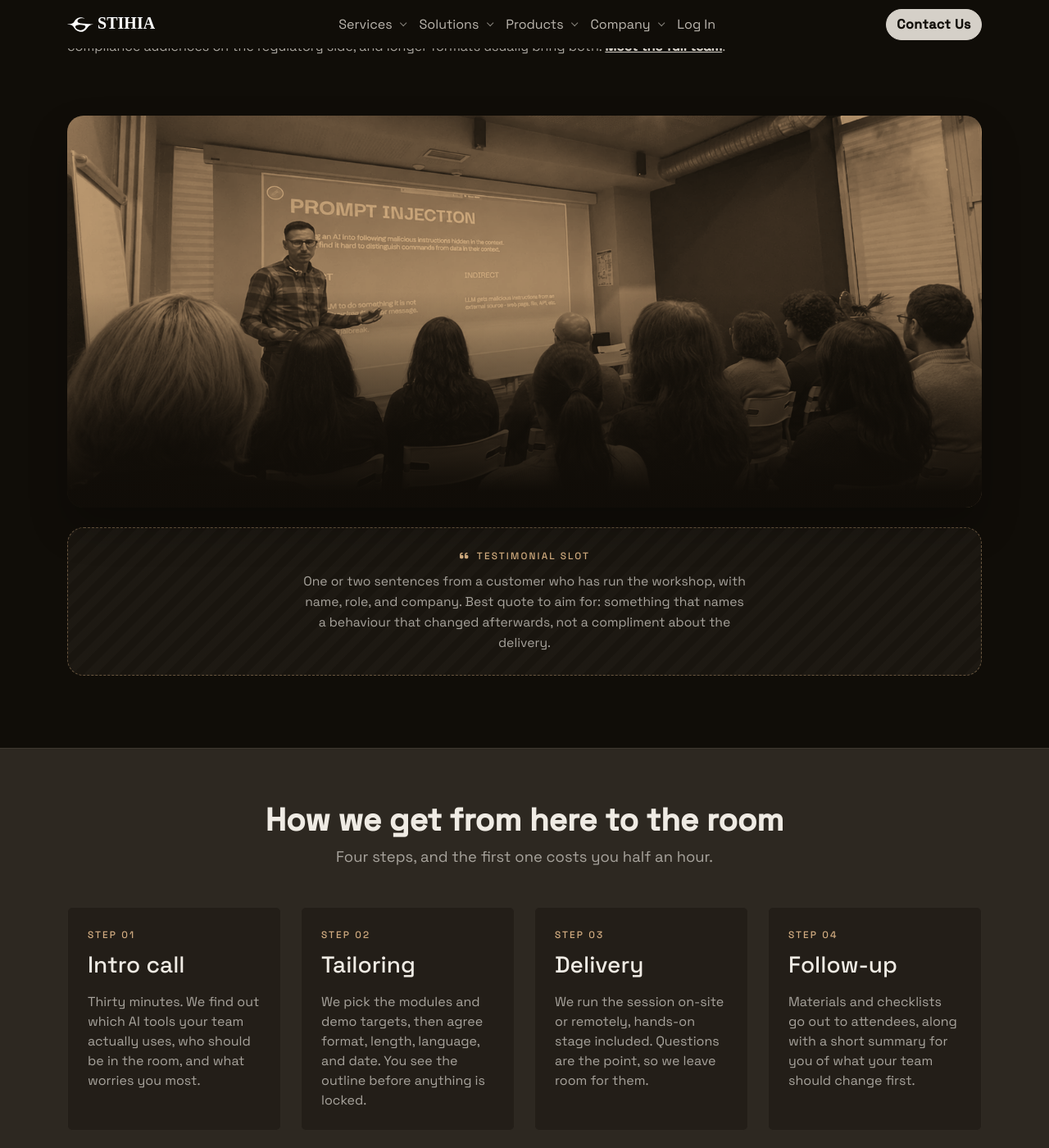
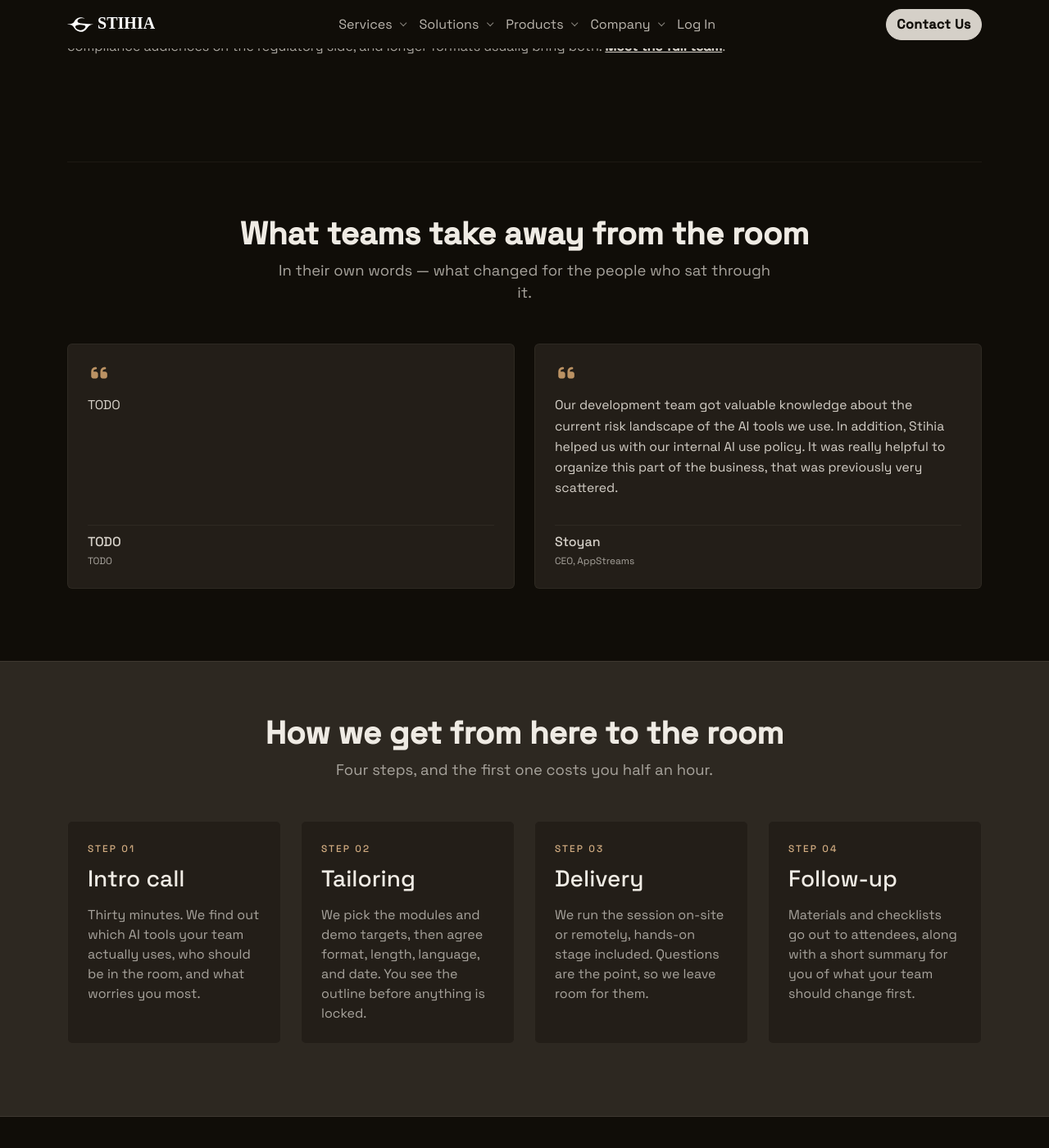
Before and after one commit to stihia-ai/stihia-ai.github.io, a Jekyll site: the page built from services/workshop.html, in a window 1280 px wide and 1400 px high, scrolled down 7876 px. Shown: the whole window at 82% size. Built offline with Jekyll 4.4.1, drawn with Linux system fonts in a browser that asks for light colours; nearby versions of some CDN libraries; some web fonts are replaced.

Commit message:
feat(services): add testimonials section to workshop page with styling and example quotes

```diff
--- a/assets/css/main.css
+++ b/assets/css/main.css
@@ -1318,6 +1318,49 @@ pre code {
 }
 
 /* --------------------------------------------------------------------------
+   Testimonials
+   -------------------------------------------------------------------------- */
+
+.testimonial {
+  display: flex;
+  flex-direction: column;
+  gap: 1rem;
+  position: relative;
+}
+
+.testimonial-mark {
+  font-size: 1.4rem;
+  color: var(--accent-signature);
+  opacity: 0.85;
+}
+
+.testimonial-quote {
+  margin: 0;
+  font-size: var(--fs-card-body);
+  line-height: var(--lh-normal);
+  color: var(--color-text);
+}
+
+.testimonial-author {
+  margin-top: auto;
+  display: flex;
+  flex-direction: column;
+  gap: 0.15rem;
+  padding-top: 0.5rem;
+  border-top: 1px solid var(--color-border-subtle);
+}
+
+.testimonial-name {
+  font-weight: var(--fw-medium);
+  color: var(--color-text);
+}
+
+.testimonial-role {
+  font-size: var(--fs-xs);
+  color: var(--color-text-muted);
+}
+
+/* --------------------------------------------------------------------------
    FAQ Disclosures
    -------------------------------------------------------------------------- */
 
--- a/services/workshop.html
+++ b/services/workshop.html
@@ -793,34 +793,52 @@ canonical_redirect: true
           </p>
         </div>
       </div>
+      <div class="spacer"></div>
+    </div>
+  </section>
 
-      <div class="row mt-5 g-4">
+  <!-- ===================================================================
+       Testimonials
+       =================================================================== -->
+  <section id="testimonials" class="container pt-5">
+    <div class="spacer"></div>
+    <div class="fade-in section-divider">
+      <div class="row mb-5 text-center">
         <div class="col-sm">
-          <div class="hero-image-frame">
-            <img src="/assets/img/workshop/workshop-presenter-and-audience.webp"
-              alt="Stihia AI security workshop in progress" class="img-fluid img-monochrome" width="1915"
-              height="821" />
-          </div>
+          <h2 class="section-title">What teams take away from the room</h2>
+          <p class="section-subtitle">
+            In their own words — what changed for the people who sat through it.
+          </p>
         </div>
       </div>
-
-      <!-- TODO: replace with a real customer quote once you have written
-           approval to publish it, plus name, role, and company. Drop this
-           block entirely if no quote is cleared for use. -->
-      <div class="row mt-4">
-        <div class="col-sm">
-          <div class="media-placeholder media-placeholder-auto">
-            <span class="media-placeholder-label">
-              <i class="fa fa-quote-left" aria-hidden="true"></i>
-              Testimonial slot
-            </span>
-            <p class="media-placeholder-text">
-              One or two sentences from a customer who has run the workshop,
-              with name, role, and company. Best quote to aim for: something
-              that names a behaviour that changed afterwards, not a
-              compliment about the delivery.
-            </p>
-          </div>
+      <div class="row g-4">
+        <div class="col-md-6">
+          <figure class="panel rounded p-4 h-100 feature-card testimonial">
+            <i class="fa fa-quote-left testimonial-mark" aria-hidden="true"></i>
+            <blockquote class="testimonial-quote">
+              TODO
+            </blockquote>
+            <figcaption class="testimonial-author">
+              <span class="testimonial-name">TODO</span>
+              <span class="testimonial-role">TODO</span>
+            </figcaption>
+          </figure>
+        </div>
+        <div class="col-md-6">
+          <figure class="panel rounded p-4 h-100 feature-card testimonial">
+            <i class="fa fa-quote-left testimonial-mark" aria-hidden="true"></i>
+            <blockquote class="testimonial-quote">
+              Our development team got valuable knowledge about the current
+              risk landscape of the AI tools we use. In addition, Stihia
+              helped us with our internal AI use policy. It was really helpful
+              to organize this part of the business, that was previously very
+              scattered.
+            </blockquote>
+            <figcaption class="testimonial-author">
+              <span class="testimonial-name">Stoyan</span>
+              <span class="testimonial-role">CEO, AppStreams</span>
+            </figcaption>
+          </figure>
         </div>
       </div>
       <div class="spacer"></div>
@@ -1058,6 +1076,15 @@ canonical_redirect: true
           </div>
         </div>
       </div>
+      <div class="row mt-5 g-4">
+        <div class="col-sm">
+          <div class="hero-image-frame">
+            <img src="/assets/img/workshop/workshop-presenter-and-audience.webp"
+              alt="Stihia AI security workshop in progress" class="img-fluid img-monochrome" width="1915"
+              height="821" />
+          </div>
+        </div>
+      </div>
       <div class="spacer"></div>
     </div>
   </section>
```
